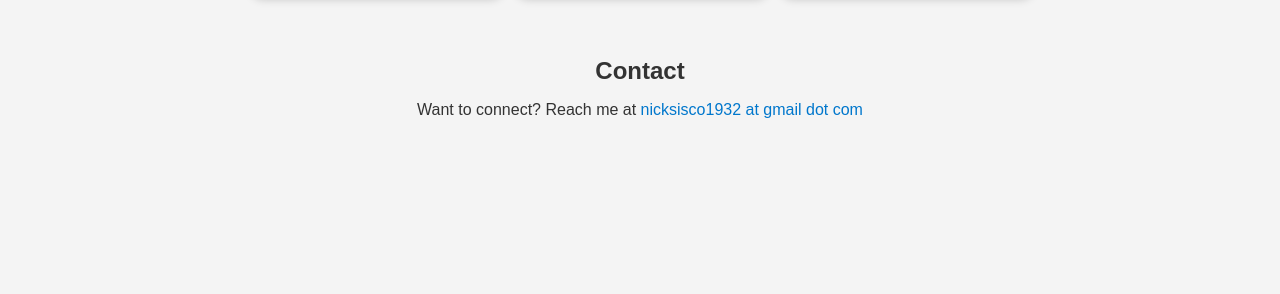
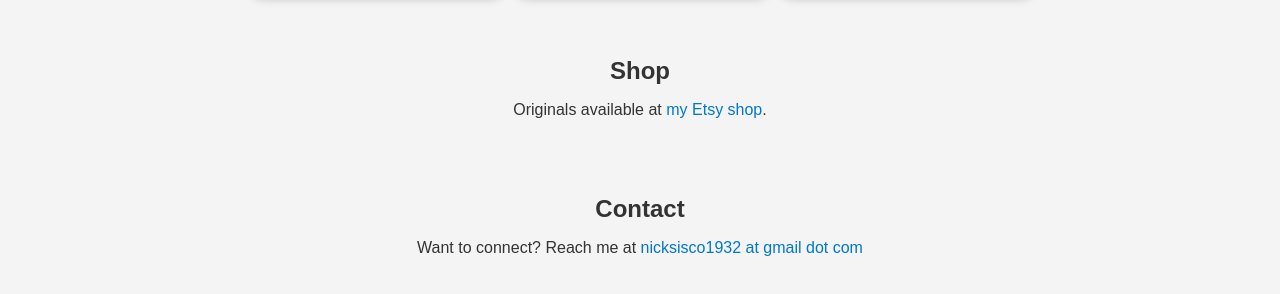
Before and after one commit to nicksisco1932/Sisco-Studios, a plain HTML site: page index.html in a window 1280 px wide. Shown: the part 636-930 px from the top of the page. Before the commit the page ends 801 px from the top, so only its background shows below. Drawn offline with Linux system fonts and the light colour scheme.

Commit message:
Update index.html
added etsy

```diff
--- a/index.html
+++ b/index.html
@@ -40,7 +40,10 @@
             <img src="Images/f5647590-0738-11f0-b787-a71d5db8629e.jpg" alt="Artwork 3">
         </div>
     </section>
-
+    <section id="shop">
+        <h2>Shop</h2>
+        <p>Originals available at <a href="https://www.etsy.com/shop/SiscoStudios" target="_blank" rel="noopener noreferrer">my Etsy shop</a>.</p>
+    </section>
     <section id="contact">
         <h2>Contact</h2>
         <p>Want to connect? Reach me at <a href="mailto: nicksisco1932@gmail.com">nicksisco1932 at gmail dot com</a></p>
```
